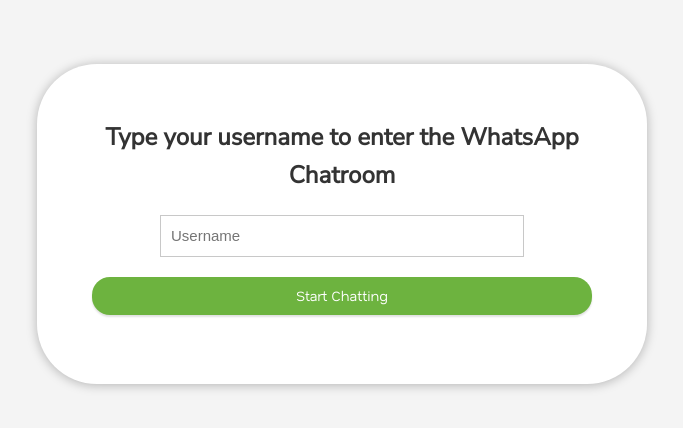
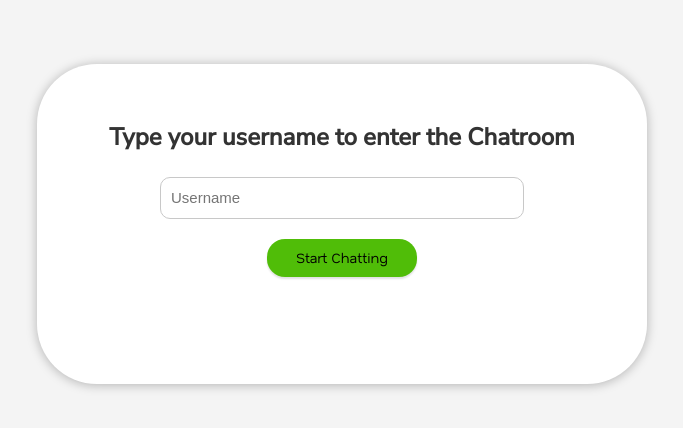
Before and after one commit to Turb08/Real_Time_Chat_Application_frontend, a React (Vite) app: page / in a window 1280 px wide. Shown: the part 176-604 px from the top of the page, without its empty margins (298-981 px from the left). Built offline with nearby package versions, Linux system fonts and the light colour scheme.

Commit message:
style: added hovering css and fixed positioning

```diff
--- a/src/pages/Chat.jsx
+++ b/src/pages/Chat.jsx
@@ -103,7 +103,7 @@
                 id="message"
                 placeholder="Type a message..."
                 autoComplete="off"
-                className="form-control"
+                className="form-control input-message"
                 value={message}
                 onChange={(e) => setMessage(e.target.value)}
               />
--- a/src/pages/Login.jsx
+++ b/src/pages/Login.jsx
@@ -18,7 +18,7 @@
     <div id="username-page">
       <div className="username-page-container">
         <h1 className="title">
-          Type your username to enter the WhatsApp Chatroom
+          Type your username to enter the Chatroom
         </h1>
         <form id="usernameForm" onSubmit={handleSubmit}>
           <div className="form-group">
--- a/src/styles/main.css
+++ b/src/styles/main.css
@@ -54,11 +54,10 @@
 html,
 body {
   height: 100%;
-  overflow: hidden;
 }
 
 body {
-  font-family: var(--nunito-reg);
+  font-family: var(--nunito-med);
   margin: 0;
   padding: 0;
   font-weight: 400;
@@ -84,10 +83,19 @@
   min-height: 38px;
   font-size: 15px;
   border: 1px solid #c8c8c8;
+  border-radius: 10px;
 }
 
 .form-group {
   margin-bottom: 10px;
+}
+
+.input-message {
+ position: relative;
+ top: 0;
+ left: 40px;
+ bottom: 0;
+ right: 0;
 }
 
 input {
@@ -134,14 +142,21 @@
   color: #fff;
   border-radius: 18px;
   margin-top: 10px;
+  text-align: center;
 }
 
 button.accent {
   font-family: var(--nata-reg);
-  background-color: #6db33f;
+  background-color: #50bd08;
   box-shadow: 0 2px 2px 0 rgba(0, 0, 0, 0.12);
-  color: #fff;
+  color: #000000;
   border-radius: 18px;
+  transition: background-color 0.4s ease-in, color 0.4s ease-in;
+}
+
+.accent:hover{
+  color: #ffffff;
+  background-color: #3b5f21;
 }
 
 #username-page {
@@ -171,12 +186,7 @@
 
 .username-page-container .username-submit {
   margin-top: 10px;
-  width: 100%;
-}
-
-.username-submit:hover{
-  color: aqua;
-
+  width: 30%;
 }
 
 #chat-page {
@@ -190,7 +200,7 @@
   margin-right: auto;
   background-color: #fff;
   box-shadow: 0 1px 11px rgba(0, 0, 0, 0.27);
-  margin-top: 30px;
+  margin-top: 50px;
   height: calc(100% - 60px);
   max-height: 600px;
   position: relative;
@@ -201,8 +211,6 @@
   list-style-type: none;
   background-color: #fff;
   margin: 0;
-  overflow: auto;
-  overflow-y: scroll;
   padding: 0 20px 0px 20px;
   height: calc(100% - 150px);
 }
@@ -220,6 +228,11 @@
 
 #chat-page ul li p {
   margin: 0;
+}
+
+#chat-page #messageArea{
+  overflow:scroll;
+  overflow-x: auto;
 }
 
 #chat-page .event-message {
@@ -244,7 +257,6 @@
   position: absolute;
   width: 42px;
   height: 42px;
-  overflow: hidden;
   left: 10px;
   display: inline-block;
   vertical-align: middle;
@@ -293,9 +305,9 @@
   padding: 5px;
   text-align: center;
   color: #777;
-  position: absolute;
-  top: 65px;
+  position: relative;
   width: 100%;
+  top: 10px;
 }
 
 @media screen and (max-width: 730px) {
```
